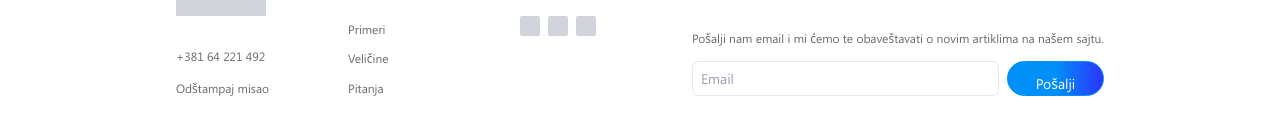
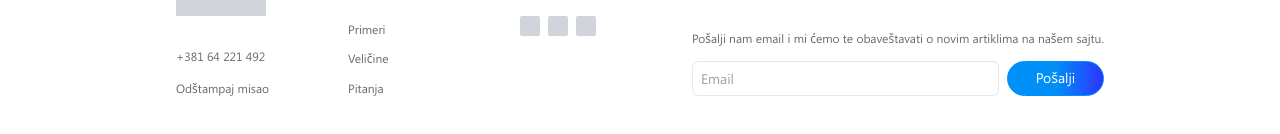
Before and after one commit to nemanjagajic/clothes-design-generator, a React (Create React App) app: page / in a window 1280 px wide. Shown: the part 3307-3441 px from the top of the page. Built offline with nearby package versions, Linux system fonts and the light colour scheme.

Commit message:
minor button fix

```diff
--- a/src/pages/Footer.tsx
+++ b/src/pages/Footer.tsx
@@ -64,7 +64,7 @@ const Footer = () => {
             className='h-[35px] border p-2 rounded-md text-sm w-full mr-2'
           />
           <Button
-            customStyles={'h-[35px] w-[120px] py-0'}
+            customStyles={'h-[35px] w-[120px] pb-0 pt-0'}
             isMain={true}
             text={'Pošalji'}
             onClick={() => console.log('Posalji')}
@@ -87,4 +87,4 @@ const Footer = () => {
   )
 }
 
-export default Footer
+export default Footer;
```
